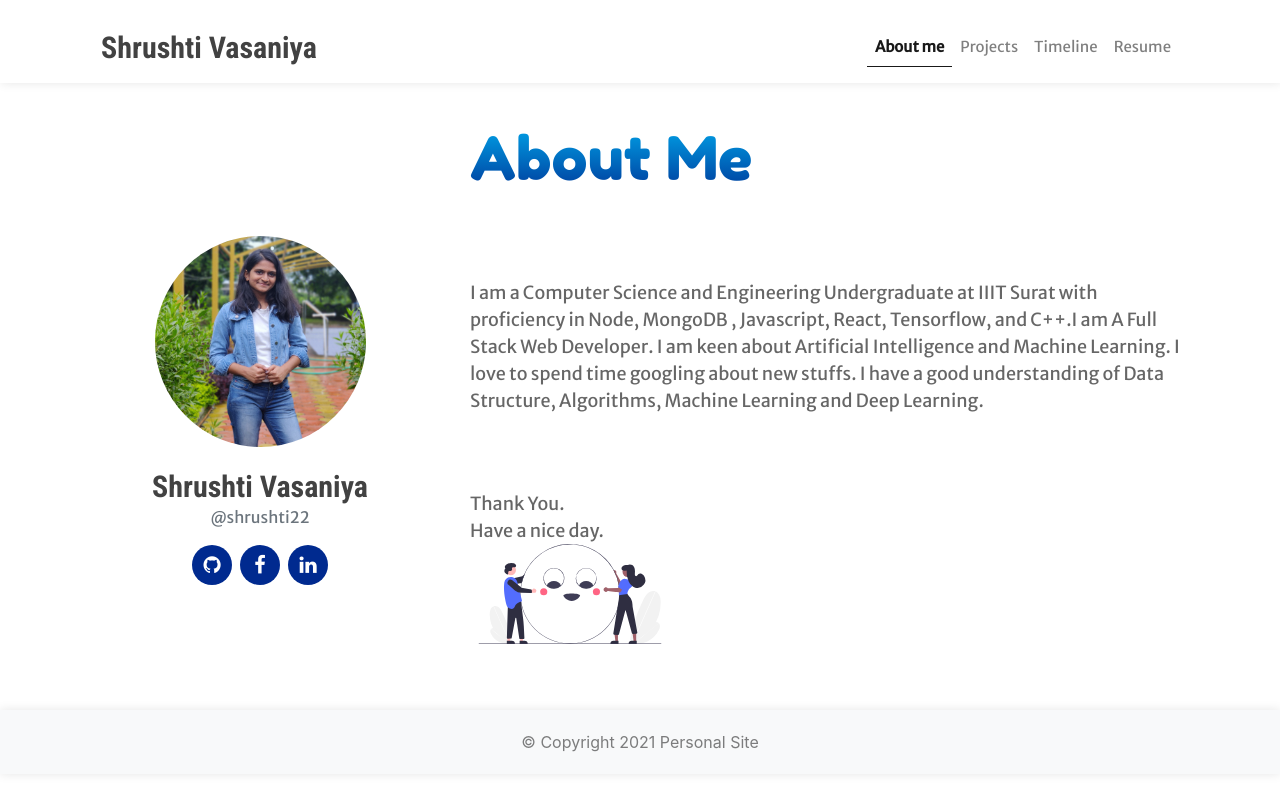
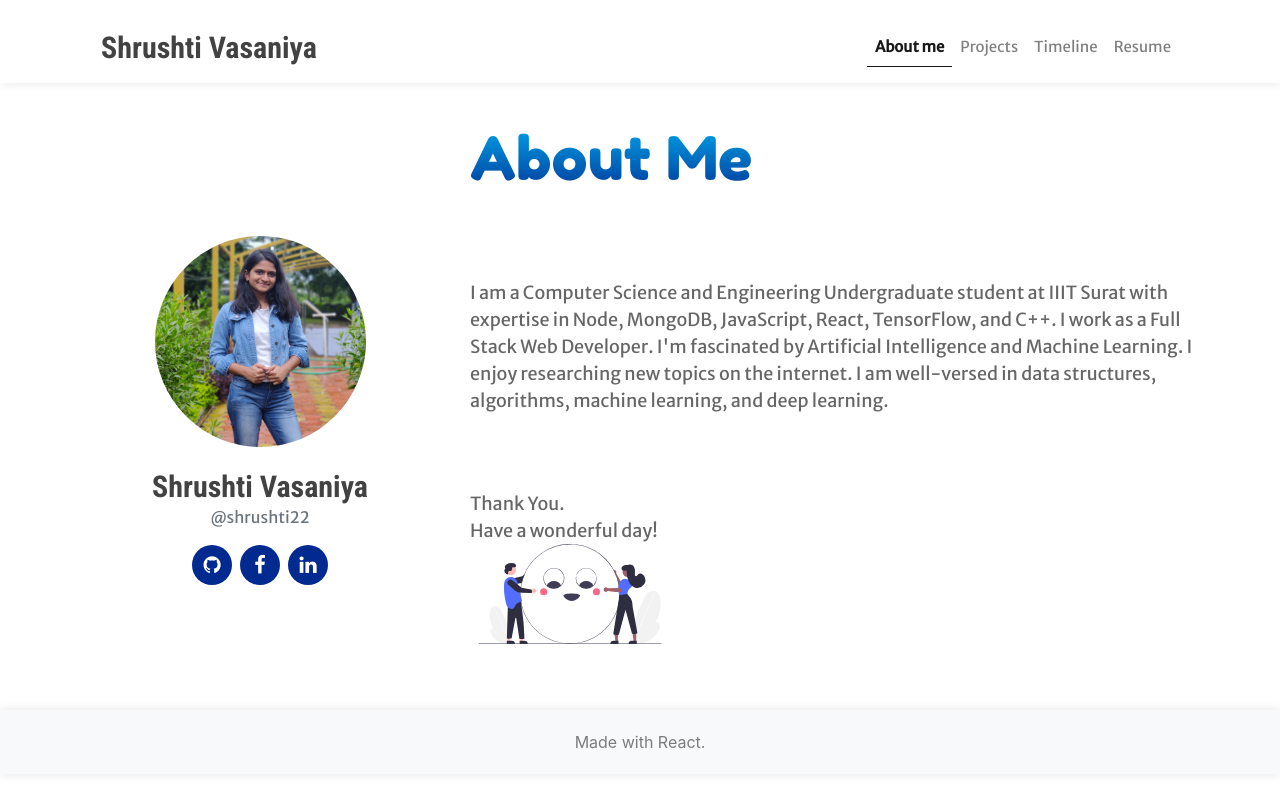
Before and after one commit to shrushti22/personal-site, a React (Create React App) app: page /aboutme in a window 1280 px wide. Shown: the top 790 px of the page. Built offline with nearby package versions, Linux system fonts and the light colour scheme; a web font is replaced by a local one.

Commit message:
modified content

```diff
--- a/src/aboutme.js
+++ b/src/aboutme.js
@@ -22,10 +22,8 @@ function Aboutme() {
                         <Avatar />
                     </div>
                     <div className="col-lg-8 col-sm-12 text-left">
-                        <p className="info">I am a Computer Science and Engineering Undergraduate at IIIT Surat with proficiency in Node, MongoDB
-                        , Javascript, React, Tensorflow, and C++.I am A Full Stack Web Developer. I am keen about Artificial Intelligence and Machine Learning. I love to
-                        spend time googling about new stuffs. I have a good understanding of Data Structure, Algorithms, Machine Learning and Deep Learning.</p>
-                        <p className="info">Thank You.<br /> Have a nice day.<br/><img src={smiley} alt=":)" height="100px" width="200px"></img></p>
+                        <p className="info">I am a Computer Science and Engineering Undergraduate student at IIIT Surat with expertise in Node, MongoDB, JavaScript, React, TensorFlow, and C++. I work as a Full Stack Web Developer. I'm fascinated by Artificial Intelligence and Machine Learning. I enjoy researching new topics on the internet. I am well-versed in data structures, algorithms, machine learning, and deep learning.</p>
+                        <p className="info">Thank You.<br /> Have a wonderful day!<br/><img src={smiley} alt=":)" height="100px" width="200px"></img></p>
 
                     </div>
                 </div>
--- a/src/avatar.js
+++ b/src/avatar.js
@@ -8,9 +8,9 @@ function Avatar() {
                 <h4>Shrushti Vasaniya</h4>
                 <p class="text-muted">@shrushti22</p>
                 <ul class="list-inline social-buttons">
-                    <li class="list-inline-item"><a href="#"><i class="fa fa-github fa"></i></a></li>
-                    <li class="list-inline-item"><a href="#"><i class="fa fa-facebook"></i></a></li>
-                    <li class="list-inline-item"><a href="#"><i class="fa fa-linkedin"></i></a></li>
+                    <li class="list-inline-item"><a href="https://github.com/shrushti22" target="_blank" rel="noopener noreferrer"><i class="fa fa-github fa"></i></a></li>
+                    <li class="list-inline-item"><a href="https://www.facebook.com/srushti.vasaniya/" target="_blank" rel="noopener noreferrer"><i class="fa fa-facebook"></i></a></li>
+                    <li class="list-inline-item"><a href="https://www.linkedin.com/in/shrushti-vasaniya-16983b196/" target="_blank" rel="noopener noreferrer"><i class="fa fa-linkedin"></i></a></li>
                 </ul>
             </div>
     );
--- a/src/footer.js
+++ b/src/footer.js
@@ -7,7 +7,7 @@ function Footer(){
 
     return(
         <div className="footer bg-light text-center p-3">
-            <p className="m-1" style={{color: 'rgba(0,0,0,0.5)'}}>&#169; Copyright {n} Personal Site</p>
+            <p className="m-1" style={{color: 'rgba(0,0,0,0.5)'}}>Made with React.</p>
         </div>
     )
 }
--- a/src/intro.js
+++ b/src/intro.js
@@ -16,7 +16,6 @@ function Intro() {
       </div>
       <div class="container mt-4">
             <div class="social-container effect amiens">
-                <a href="#" className="google" target="_blank" rel="noopener noreferrer"><i class="fa fa-google"></i></a>
                 <a href="https://www.linkedin.com/in/shrushti-vasaniya-16983b196/" className="linkedin" target="_blank" rel="noopener noreferrer"><i class="fa fa-linkedin"></i></a>
                 <a href="https://github.com/shrushti22" className="github"  target="_blank" rel="noopener noreferrer"><i class="fa fa-github"></i></a>
                 <a href="https://www.facebook.com/srushti.vasaniya/" className="facebook" target="_blank" rel="noopener noreferrer"><i class="fa fa-facebook"></i></a>
```
Also changed, not shown: src/wave-sm2.svg, 1 other file (tests, documents, lock files or other folders).
